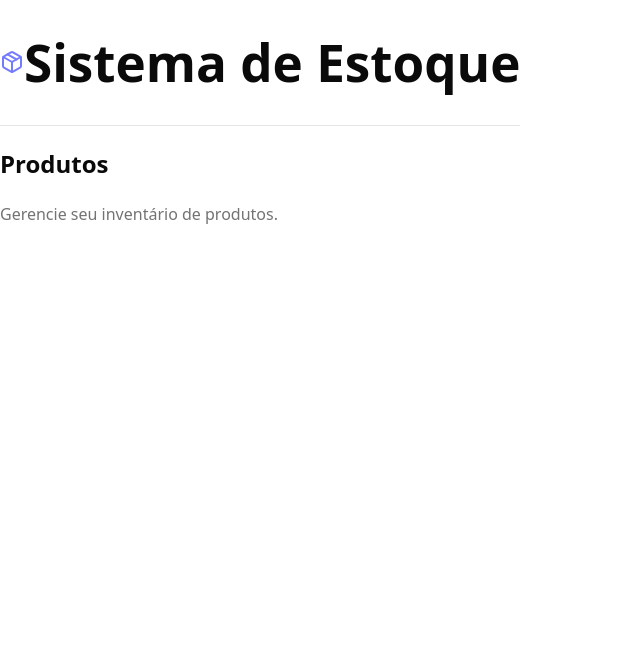
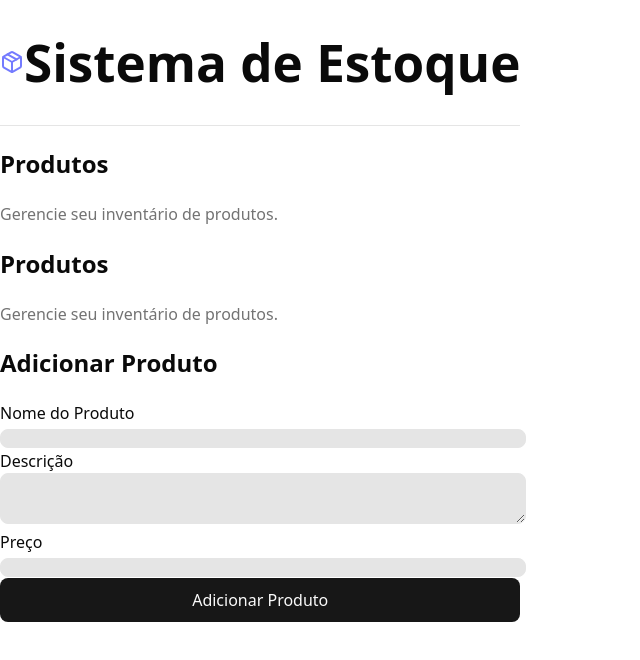
Before and after one commit to dev-leonunes/gestao-estoque-app, a React (Vite) app in the folder frontend/: page /produtos in a window 1280 px wide. Shown: the top 660 px of the page, without its empty margins (0-640 px from the left). Built offline with nearby package versions, Linux system fonts and the light colour scheme.

Commit message:
ProductPage 2nd commit
2 commit

```diff
--- a/frontend/src/App.tsx
+++ b/frontend/src/App.tsx
@@ -4,6 +4,7 @@ import { PageWrapper } from './components/layout/PageWrapper';
 import { DashboardPage } from './pages/DashboardPage';
 import { ProductsPage } from './pages/ProductsPage';
 import { MovementsPage } from './pages/MovementsPage';
+
 
 export function App() {
   return (
--- a/frontend/src/pages/ProductsPage.tsx
+++ b/frontend/src/pages/ProductsPage.tsx
@@ -1,4 +1,5 @@
 
+import  ProductForm  from './ProductForm';
 export function ProductsPage() {
     return (
         <div className="space-y-8">
@@ -7,7 +8,18 @@ export function ProductsPage() {
                 <p className="text-muted-foreground">Gerencie seu inventário de produtos.</p>
             </div>
 
-            {/* TODO: Implementar o conteúdo da página de Produtos aqui */}
+            {<div>
+  <div className="space-y-8">
+    <div>
+      <h2 className="text-2xl font-bold text-foreground">Produtos</h2>
+      <p className="text-muted-foreground">Gerencie seu inventário de produtos.</p>
+    </div>
+  </div>
+
+  {/* Adicione o formulário aqui! */}
+  <ProductForm />
+
+</div>}
 
         </div>
     );
```
